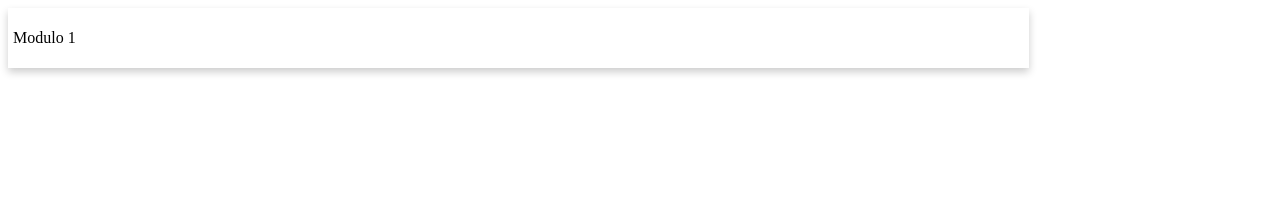
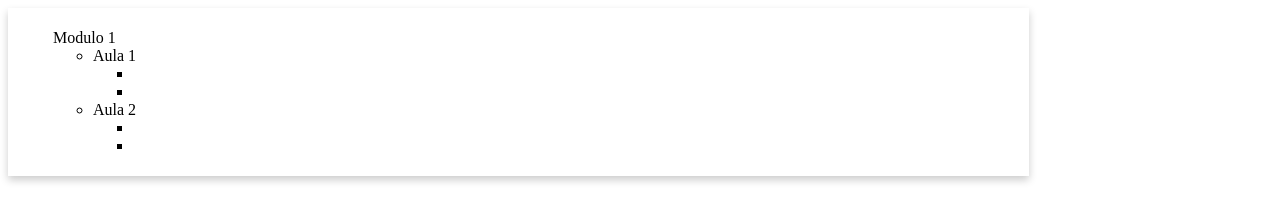
Before and after one commit to IgorJF/JORNADAC, a plain HTML site: page crc.html in a window 1280 px wide. Drawn offline with Linux system fonts and the light colour scheme.

Commit message:
estrutura de modulos e itens

```diff
--- a/crc.html
+++ b/crc.html
@@ -9,7 +9,22 @@
 <body>
     <div class="container-modulos">
         <div class="card-modulo">
-            <p>Modulo 1</p>
+            <ul class="title-modulo">Modulo 1
+                <ul class="menu-modulo">
+                    <li class="subitem-modulo">Aula 1
+                        <ul class="aula-modulo">
+                            <li class="video-aula"></li>
+                            <li class="form-aula"></li>
+                        </ul>
+                    </li>
+                    <li class="subitem-modulo">Aula 2
+                        <ul class="aula-modulo">
+                            <li class="video-aula"></li>
+                            <li class="form-aula"></li>
+                        </ul>
+                    </li>
+                </ul>
+            </ul>
         </div>
     </div>
 </body>
```
